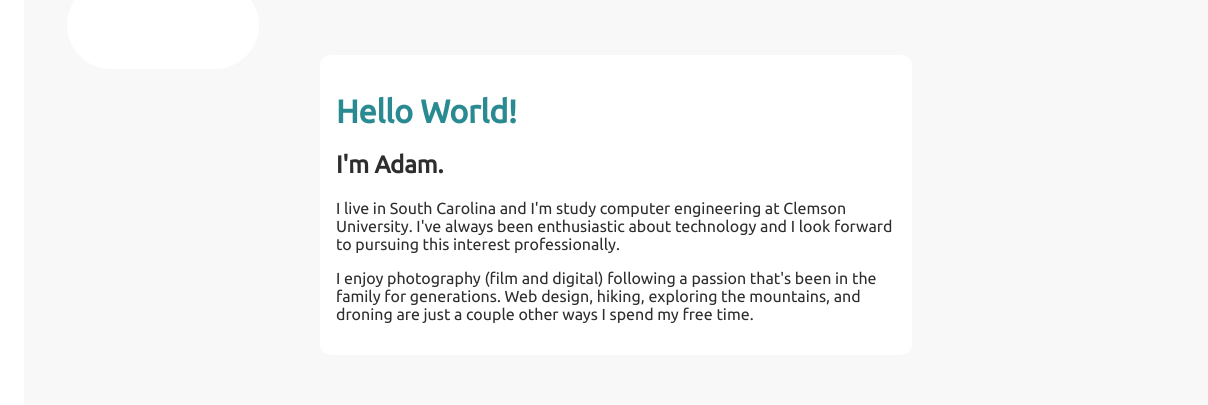
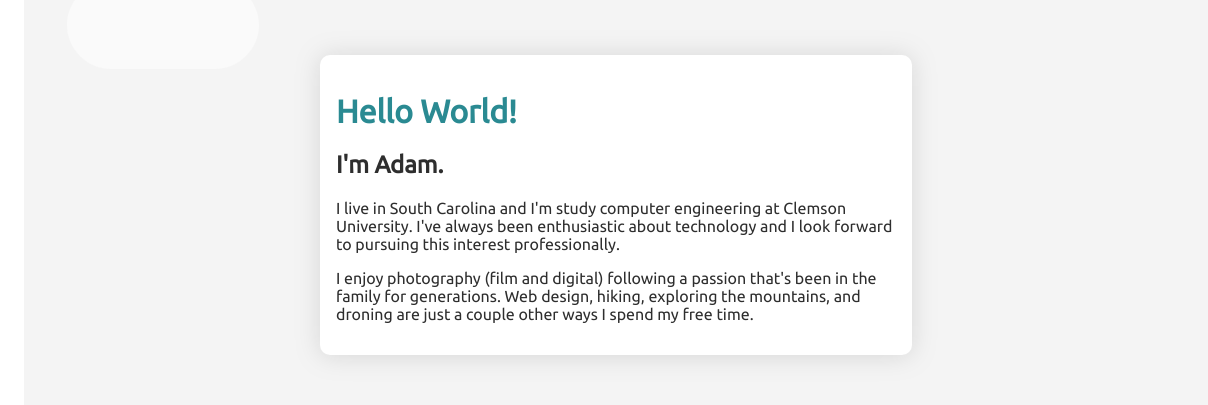
Before and after one commit to apatyk/Personal-Website, a Gatsby site: page / in a window 1280 px wide. Shown: the part 99-504 px from the top of the page, 72-1280 px from the left. Built offline with nearby package versions, Linux system fonts and the light colour scheme; Gatsby itself is replaced by a stand-in of ours; some packages are replaced by stand-ins of ours.

Commit message:
Tweaking cloud design

```diff
--- a/src/components/CenteredCard.js
+++ b/src/components/CenteredCard.js
@@ -15,9 +15,9 @@ const CenteredCard = ({
         dangerouslySetInnerHTML={{ __html: content }}>
       </div>
       <Cloud top="0" left="-10vw" delay="0s"></Cloud>
-      <Cloud top="15vh" left="-10vw" delay="40s"></Cloud>
+      <Cloud top="15vh" left="-10vw" delay="20s"></Cloud>
       <Cloud top="30vh" left="-10vw" delay="10s"></Cloud>
-      <Cloud top="45vh" left="-10vw" delay="20s"></Cloud>
+      <Cloud top="45vh" left="-10vw" delay="5s"></Cloud>
     </div>
   )
 }
--- a/src/components/CenteredCard.scss
+++ b/src/components/CenteredCard.scss
@@ -23,4 +23,6 @@
   padding: 1rem;
 
   max-width: 35rem;
+
+  box-shadow: $box-shadow;
 }
--- a/src/components/Cloud.scss
+++ b/src/components/Cloud.scss
@@ -14,7 +14,7 @@
     z-index: -1;
 
     svg {
-      fill: $highlight-white;
+      fill: $cloud-white;
 
       width: 15vw;
     }
--- a/src/variables.scss
+++ b/src/variables.scss
@@ -1,5 +1,6 @@
-$background-white: #F8F8F8;
+$background-white: #F4F4F4;
 $highlight-white: #FFFFFF;
+$cloud-white: #FAFAFA;
 
 $color-1: #C3E1E5;
 $color-2: #AAD0D4;
@@ -8,8 +9,7 @@ $color-4: #2A8A92;
 $color-5: #617C7E;
 
 $border-radius: 10px;
-$box-shadow: 0 3px 6px rgba(55, 55, 55, 0.65);
-$second-page-gradient: linear-gradient(180deg, rgba(97,124,126,1) 0%, rgba(23,29,29,1) 20%, rgba(23,29,29,1) 100%);
+$box-shadow: 0 1px 25px rgba(128, 128, 128, 0.25);
 
 $dark-gray: #2E2E2E;
 $light-gray: #959595;
@@ -21,7 +21,7 @@ $max-column-width: 25rem;
 $transition-time: 200ms;
 $transition-timing: ease-out;
 
-$mobile-navbar-height: 4rem;
+$mobile-navbar-height: 5rem;
 $desktop-navbar-width: 6rem;
 $banner-height: 8rem;
 $desktop-banner-height: 12rem;
```
